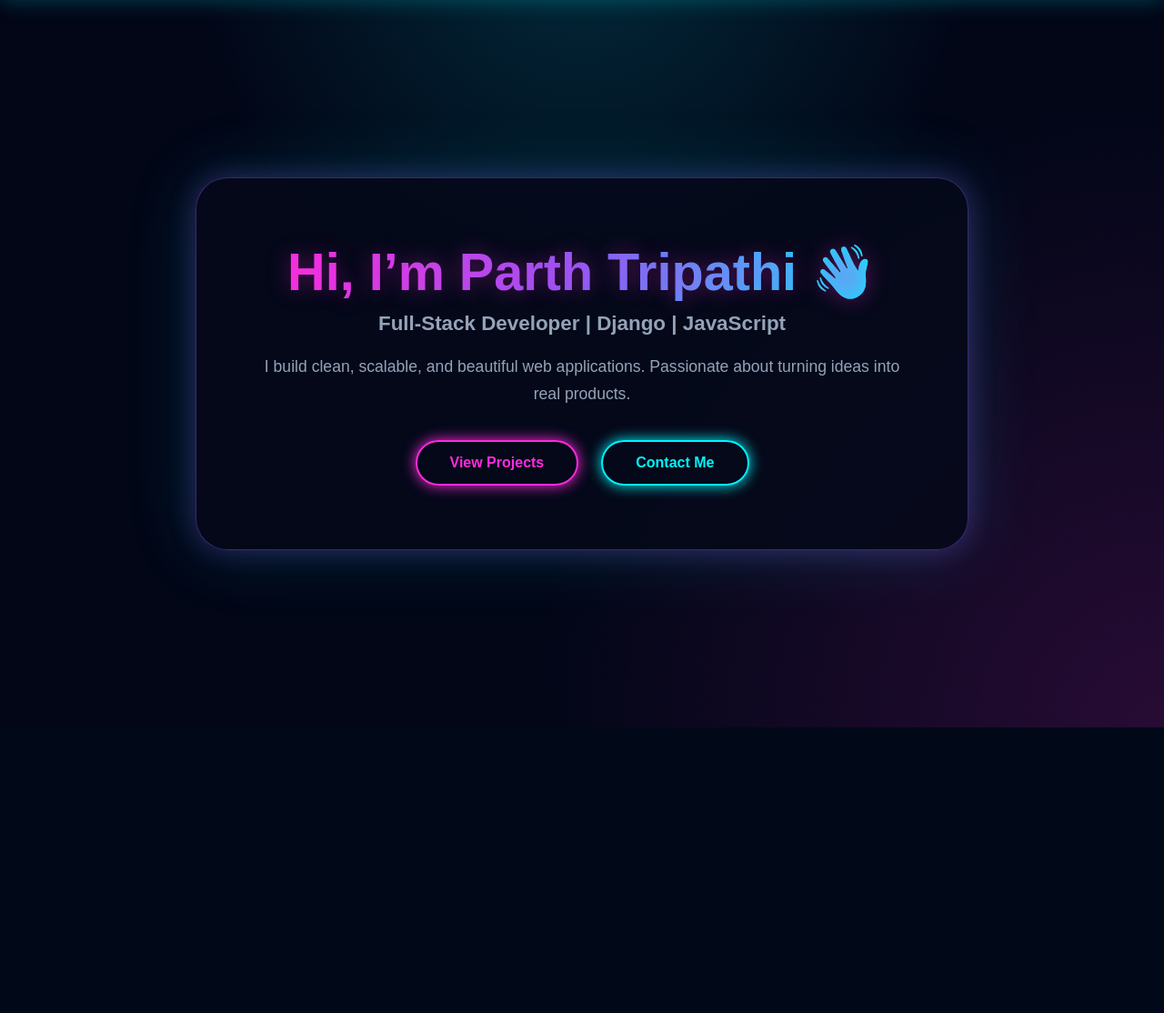
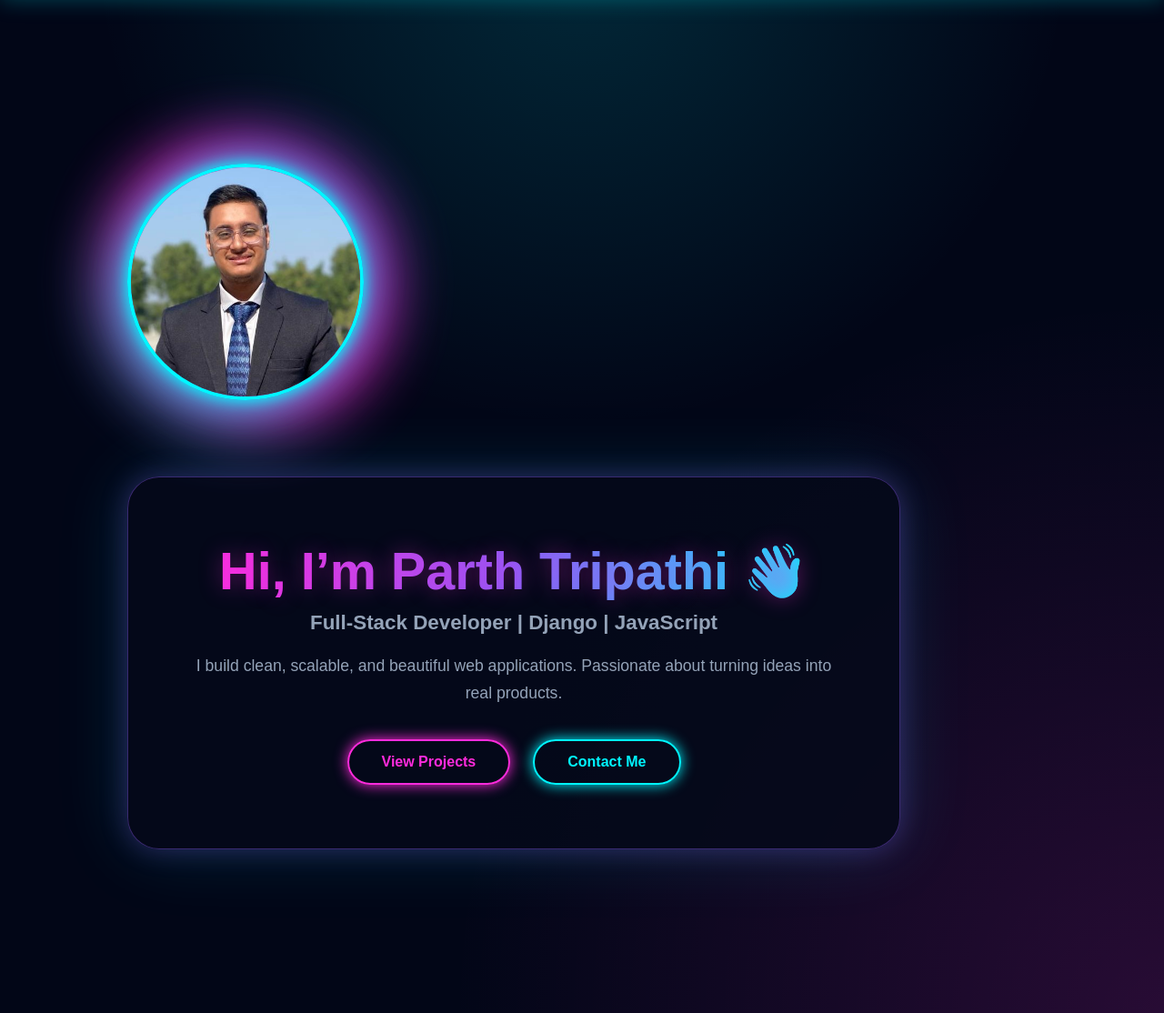
Before and after one commit to parth08144/portfolio, a Django app: page / in a window 1280 px wide. Shown: the part 69-1183 px from the top of the page at 91% size. Before the commit the page ends 869 px from the top, so only its background shows below. Run offline with Django 5.2, Linux system fonts and the light colour scheme.

Commit message:
image integration

```diff
--- a/portfolioproject/core/static/core/style_v2.css
+++ b/portfolioproject/core/static/core/style_neon.css
@@ -90,9 +90,12 @@ main {
     min-height: 80vh;
     display: flex;
     align-items: center;
-    justify-content: center;
-    padding: 100px 20px;
+    justify-content: space-between;   /* 🔥 key change */
+    gap: 80px;
+    padding: 100px 80px;
+    flex-wrap: wrap;
 }
+
 
 .hero-text {
     max-width: 850px;
@@ -280,3 +283,40 @@ main {
     border-color: var(--neon-blue);
     box-shadow: 0 0 15px rgba(0,246,255,0.4);
 }
+
+.hero-image {
+    position: relative;
+    z-index: 2;   /* 🔥 brings image forward */
+}
+
+.hero-image img {
+    width: 260px;
+    height: 260px;
+    object-fit: cover;
+    border-radius: 50%;
+    border: 4px solid var(--neon-blue);
+    position: relative;
+    z-index: 3;
+
+    box-shadow:
+        0 0 15px var(--neon-blue),
+        0 0 40px rgba(0, 246, 255, 0.8),
+        0 0 80px rgba(255, 43, 220, 0.5);
+}
+
+/* Glow ring */
+.hero-image::before {
+    content: "";
+    position: absolute;
+    inset: -25px;
+    border-radius: 50%;
+    background: linear-gradient(
+        45deg,
+        var(--neon-blue),
+        var(--neon-pink),
+        var(--neon-purple)
+    );
+    filter: blur(35px);
+    opacity: 0.9;
+    z-index: 1;   /* 🔥 stays BEHIND image */
+}
--- a/portfolioproject/core/templates/core/base.html
+++ b/portfolioproject/core/templates/core/base.html
@@ -6,7 +6,7 @@
     <title>Parth Tripathi | Portfolio</title>
 
     <!-- CSS -->
-    <link rel="stylesheet" href="{% static 'core/style_v2.css' %}">
+    <link rel="stylesheet" href="{% static 'core/style_neon.css' %}">
 
     <!-- Responsive -->
     <meta name="viewport" content="width=device-width, initial-scale=1.0">
--- a/portfolioproject/core/templates/core/home.html
+++ b/portfolioproject/core/templates/core/home.html
@@ -1,7 +1,15 @@
 {% extends "core/base.html" %}
+{% load static %}
 
 {% block content %}
 <section class="hero">
+
+    <!-- 🔥 LEFT: NEON PHOTO -->
+    <div class="hero-image">
+        <img src="{% static 'core/cv.jpg' %}" alt="Parth Tripathi">
+    </div>
+
+    <!-- ✨ RIGHT: TEXT CONTENT -->
     <div class="hero-text">
         <h1>
             Hi, I’m <span>Parth Tripathi</span> 👋
@@ -19,5 +27,6 @@
             <a href="/contact/" class="btn secondary">Contact Me</a>
         </div>
     </div>
+
 </section>
 {% endblock %}
```
Also changed, not shown: portfolioproject/core/static/core/cv.jpg (added), portfolioproject/db.sqlite3.
